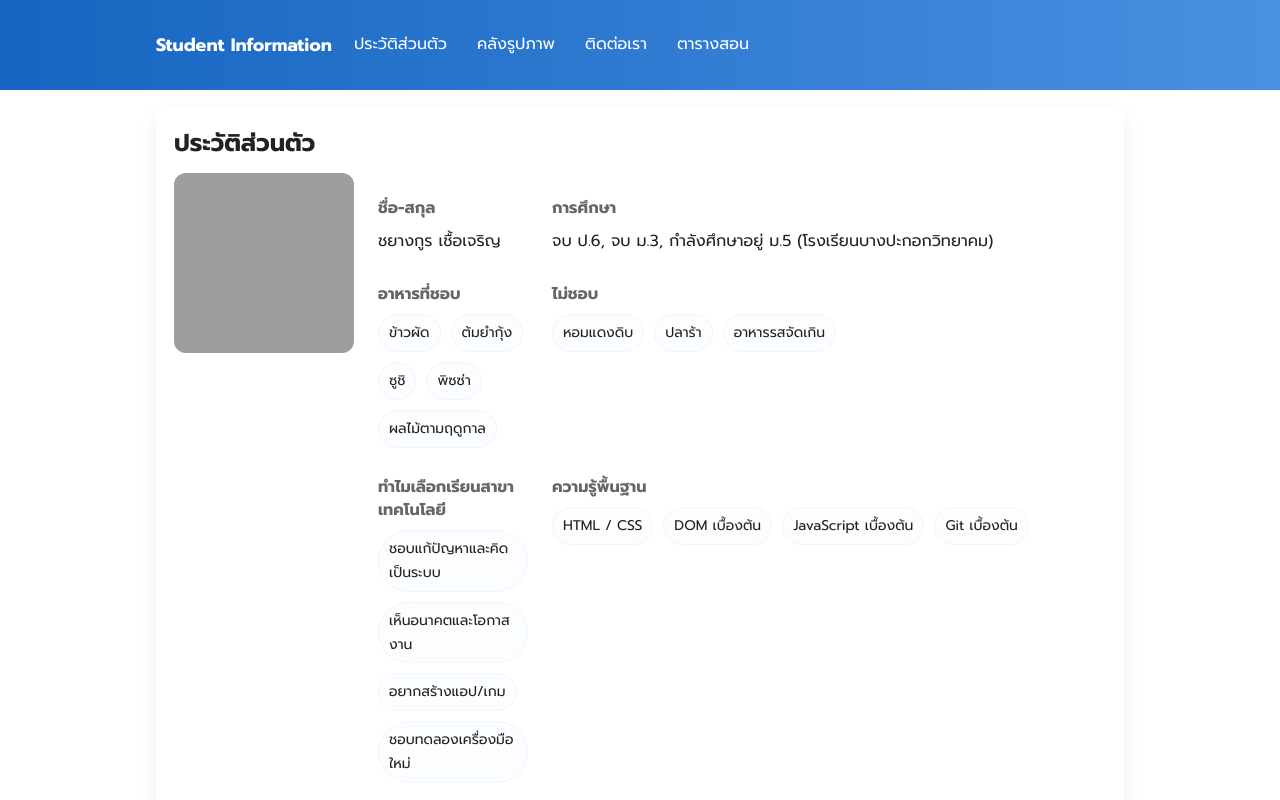
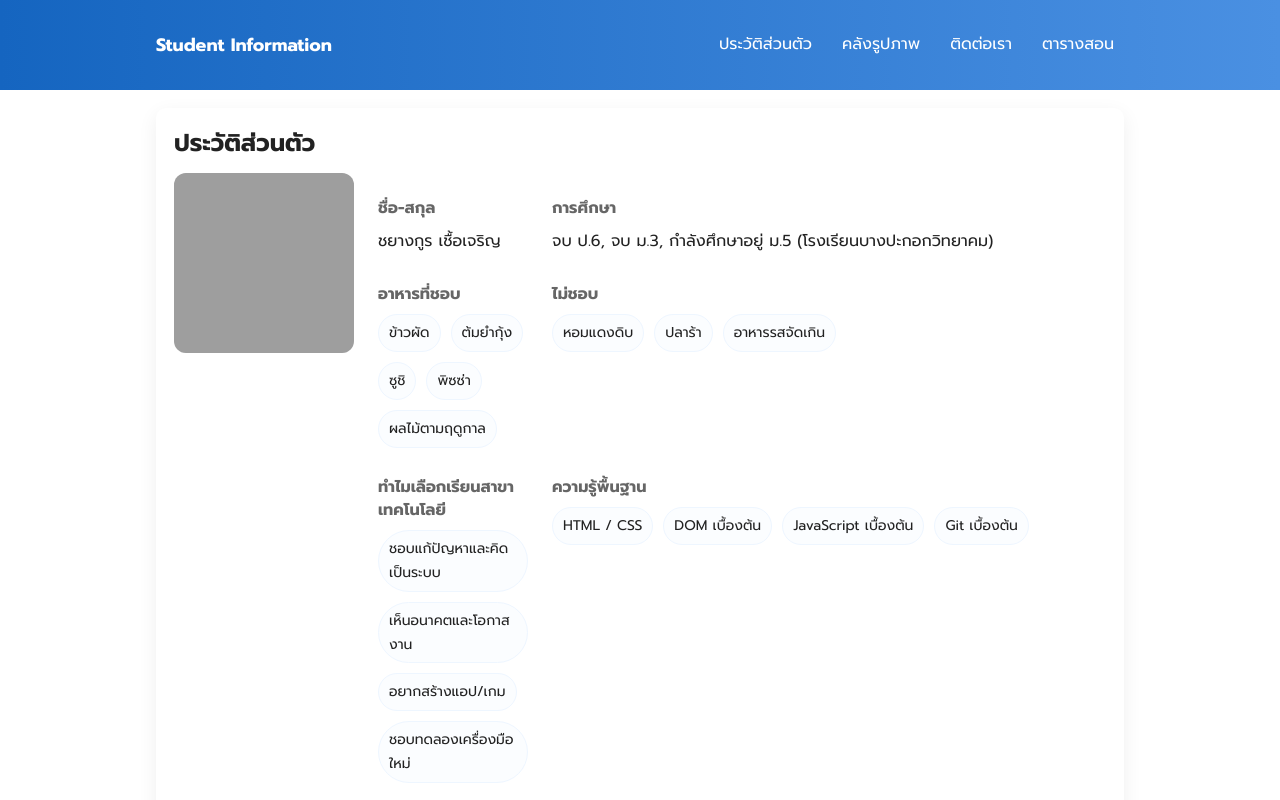
Before and after one commit to seen8778/student-pfp, a plain HTML site: page index.html in a window 1280 px wide. Shown: the top 800 px of the page. Drawn offline with Linux system fonts and the light colour scheme; grey boxes are pictures that could not be loaded.

Commit message:
แกไขโคด

```diff
--- a/index.html
+++ b/index.html
@@ -21,7 +21,7 @@
     .container{max-width:1000px;margin:18px auto;padding:0 16px}
     nav.navbar{display:flex;gap:12px;align-items:center}
     nav.navbar .brand{font-weight:700;font-size:18px}
-    nav.navbar ul{list-style:none;display:flex;gap:10px;margin:0;padding:0}
+    nav.navbar ul{list-style:none;display:flex;gap:10px;margin:0;padding:0;margin-left:auto}
     nav.navbar a{color:inherit;text-decoration:none;padding:8px 10px;border-radius:8px}
     nav.navbar a:hover{background:rgba(255,255,255,0.12)}
     section{background:#fff;margin-bottom:18px;padding:18px;border-radius:10px;box-shadow:0 6px 20px rgba(0,0,0,0.065)}
@@ -135,16 +135,15 @@
       font-size:14px;
       }
 
-      /* Subtle hover but not jumpy; make 20% darker on hover */
+
       .tags .tag:hover {
       transform:translateY(-2px);
       filter: brightness(0.8);
       }
 
-      /* Give the whole section breathing room */
+
       #about { padding:18px; }
 
-      /* Mobile: stack and shrink avatar */
       @media (max-width:720px){
       .profile-grid{ grid-template-columns:1fr; gap:18px; }
       .avatar{ width:140px; height:140px; margin:0 auto; }
```
